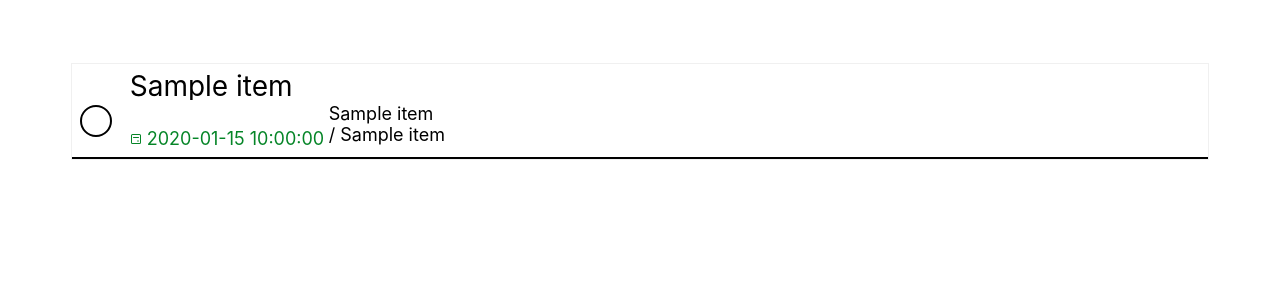
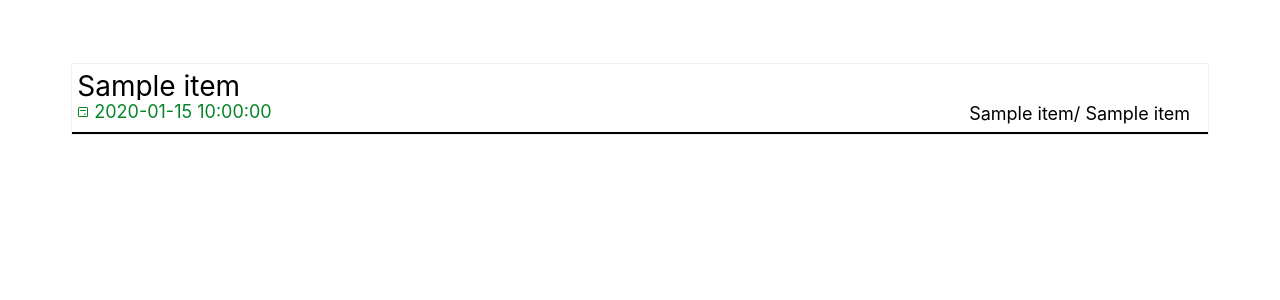
Before and after one commit to RohanMishra97/kindo, a FastAPI app: template templates/today.html in a window 1280 px wide. Shown: the top 300 px of the page. Run offline with FastAPI, Linux system fonts and the light colour scheme; the template is opened without the code that fills it: most values are stand-ins (such as "Sample title", 1, 10 or a date in 2020); parts of the project's set-up code (start-up, migrations or seed data) failed here and were passed over.

Commit message:
Changed CSS, fixed touch bug using link workaround

```diff
--- a/app.py
+++ b/app.py
@@ -21,7 +21,7 @@ def get_today(request: Request):
 def complete_task(task_id: int):
     todo.complete_task(task_id)
     print(f"Complete Task with Id {task_id}")
-    return {"target": "today"}
+    return RedirectResponse("/today")
 
 
 if __name__ == '__main__':
--- a/static/api.js
+++ b/static/api.js
@@ -1,11 +1,21 @@
 function checkEventHandler(event) {
+    //console.log(event);
     console.log(event.target.dataset.id);
-    event.target.parentElement.parentElement.style.textDecoration = "line-through";
+    event.target.style.textDecoration = "line-through";
     fetch("/done/"+event.target.dataset.id)
     .then(res => res.json())
     .then(data => window.location.href = data['target'])
 }
 
 
-var checkboxes = document.querySelectorAll('.check-box');
-checkboxes.forEach(checkbox => checkbox.addEventListener('click',checkEventHandler, false));
+var checkboxes = document.querySelectorAll('.item');
+//checkboxes.forEach(checkbox => checkbox.addEventListener('touchstart',checkEventHandler, false));
+//checkboxes.forEach(checkbox => checkbox.addEventListener('touchend',checkEventHandler, false));
+//checkboxes.forEach(checkbox => checkbox.addEventListener('mouseup',checkEventHandler, false));
+//checkboxes.forEach(checkbox => checkbox.addEventListener('mousedown',checkEventHandler, false));
+//checkboxes.forEach(checkbox => checkbox.addEventListener('click',checkEventHandler, false));
+
+setInterval(
+  function(){ window.location.href = "today" },
+  5*60*1000
+);
--- a/static/styles.css
+++ b/static/styles.css
@@ -1,3 +1,8 @@
+a {
+    color: black;
+    text-decoration: none;
+}
+
 .container {
     border: 1px solid #f0f0f0;
     width: auto;
@@ -18,13 +23,12 @@
 }
 
 .check-box-container {
-    display: inline-block;
+    display: inline-flex;
     justify-content: center;
-    flex-direction: column;
+    /*flex-direction: column;*/
 }
 
 .check-box {
-    display: flex;
     justify-content: center;
     margin: 8px;
     height: 28px;
@@ -34,7 +38,9 @@
 }
 
 .item-content {
-    flex: 0 0 90%;
+    margin-left: 2px;
+    width: 100%;
+    /*flex: 0 0 90%;*/
     display: inline-block;
     flex-direction: column;
     padding: 8px 0;
@@ -48,7 +54,7 @@
     font-size: 28px;
     line-height: 28px;
     word-wrap: break-word;
-    word-break: break-word;
+    word-break: break-all;
     display: -webkit-box;
     -webkit-line-clamp: 4;
     -webkit-box-orient: vertical;
@@ -57,18 +63,21 @@
 
 .info-row {
     display: block;
-    flex-direction: row;
-    justify-content: space-between;
+    /*flex-direction: row;*/
+    /*justify-content: space-between;*/
 }
 
 .due-info {
+    float: left;
     line-height: 18px;
-    position: static;
     margin: 0;
     font-size: 18px;
     display: inline-block;
     align-items: center;
     color: #058527;
+}
+.due-time {
+    display: inline-block;
 }
 
 .recurring-flag {
@@ -77,12 +86,20 @@
 }
 
 .project-info {
-    margin-left: auto;
-    display: inline-block;;
+    float: right;
+    margin-right: 2%;
+    display: inline-flex;
     flex-direction: row;
-    max-width: 200px;
     text-overflow: ellipsis;
     overflow: hidden;
     font-size: 18px;
     color: black;
 }
+
+.project-name {
+    display: inline;
+}
+
+.section-name {
+    display: inline;
+}
--- a/templates/today.html
+++ b/templates/today.html
@@ -11,12 +11,12 @@
         <div class="item-container">
             {% for item in items %}
             <div class="item">
-                <div class="check-box-container">
-                    <div data-id={{item.id}} class="check-box"></div>
-                </div>
-                <div class="item-content">
+<!--                <div class="check-box-container">-->
+<!--                    <div data-id={{item.id}} class="check-box"></div>-->
+<!--                </div>-->
+                <div class="item-content" data-id={{item.id}}>
                     <div class="title-row">
-                        {{item.title}}
+                        <a href="done/{{item.id}}">{{item.title}}</a>
                     </div>
                     <div class="info-row">
                         <div class="due-info">
--- a/todo/__init__.py
+++ b/todo/__init__.py
@@ -18,6 +18,8 @@ def _refresh():
     for k in _keys:
         for x in _status[k]:
             _state[k][x['id']] = x
+    print(_status['items'])
+    print(_status['projects'])
 
 
 def _is_due_today(datestr):
@@ -61,7 +63,7 @@ def get_items(refresh=True):
     return tasks_due_today
 
 # TODO - Add Unit Tests
-
+# TODO - State Bug. If I close the task elsewhere, update the state to remove the task.
 
 def complete_task(task_id: int):
     global _state
```
